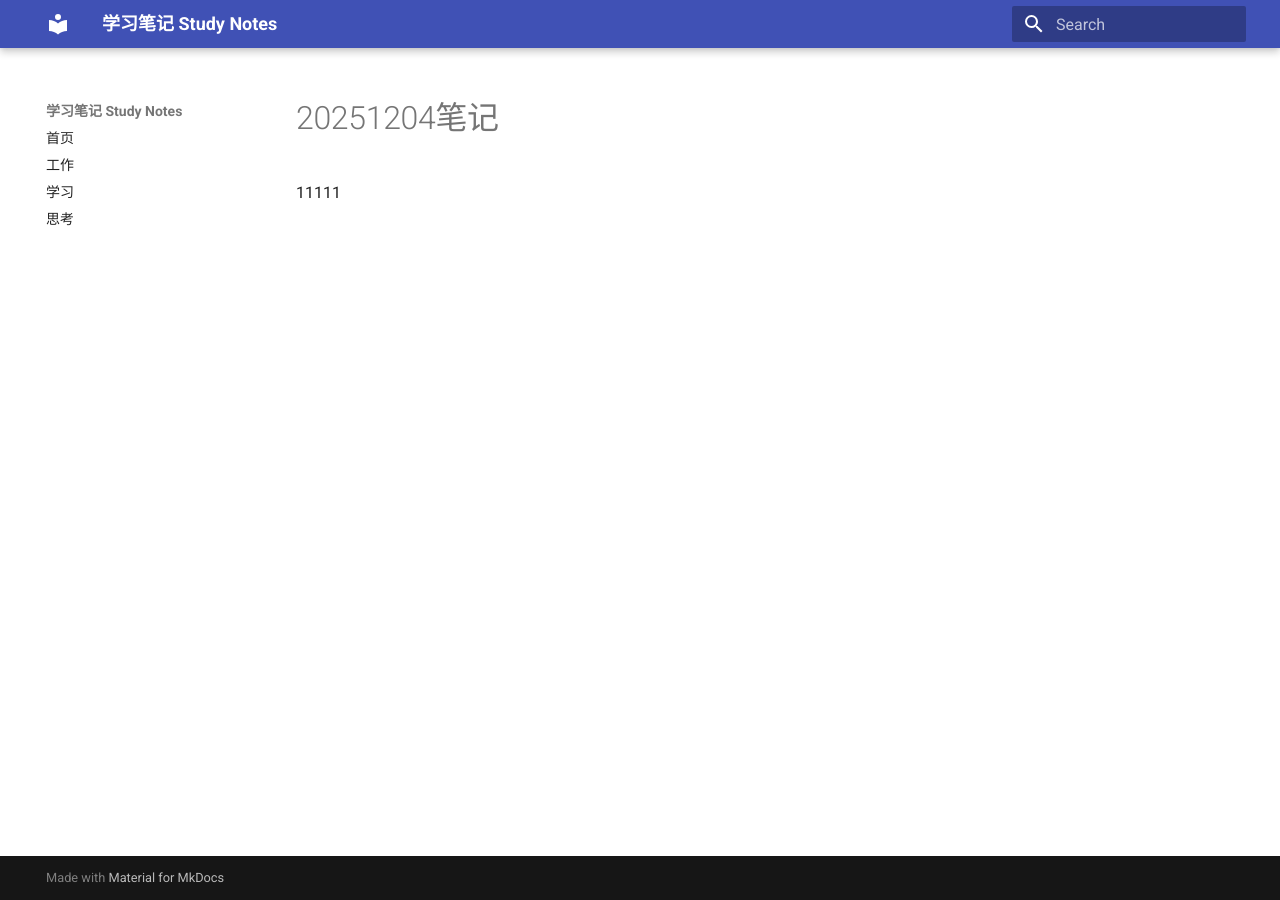
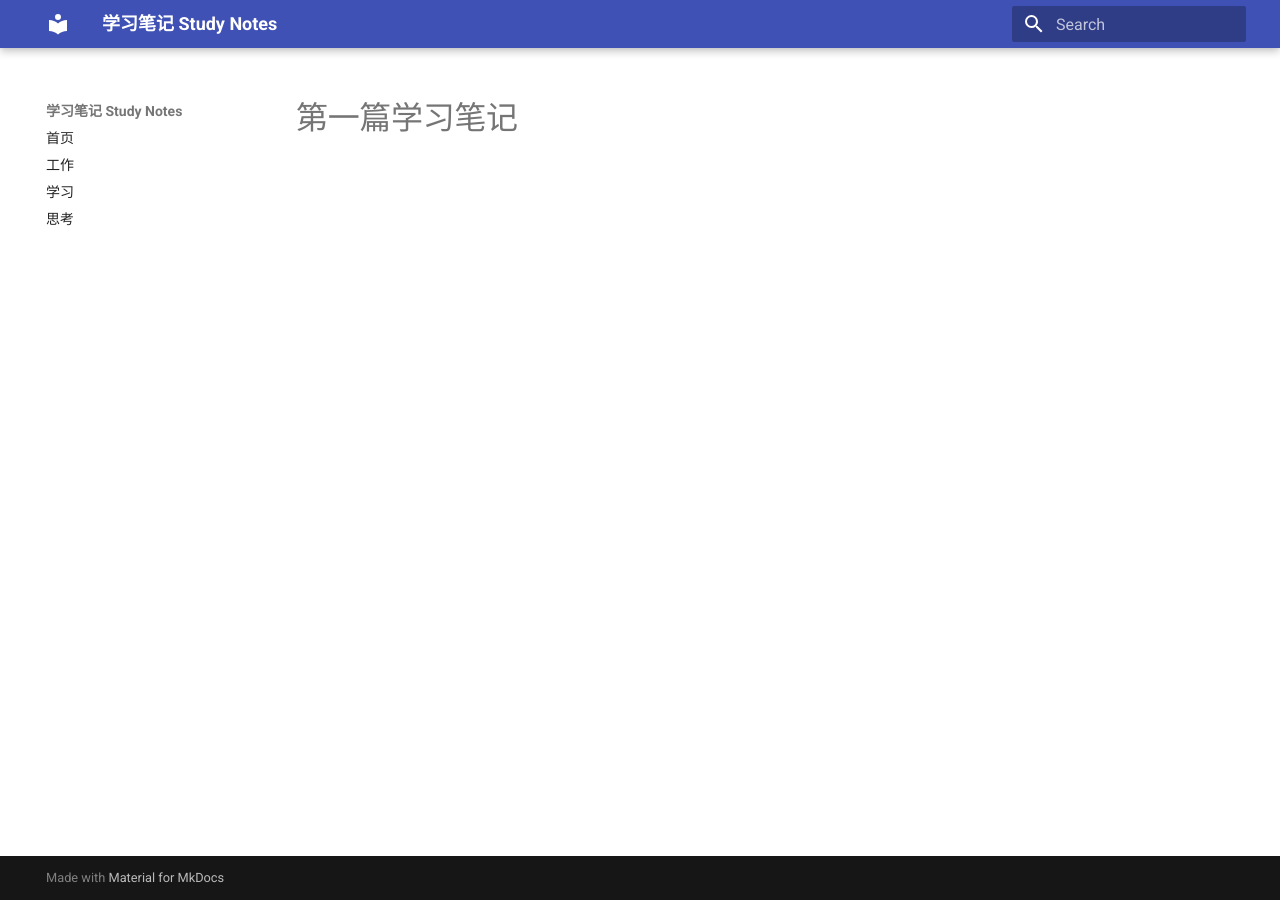
Before and after one commit to wanghao-coins/study_notes, an MkDocs documentation site: the page built from docs/学习/20251204笔记.md, in a window 1280 px wide. Built offline with MkDocs 1.6.1 and Material for MkDocs 9.7.7, drawn with Linux system fonts in a browser that asks for light colours.

Commit message:
Update 20251204笔记.md

```diff
--- a/docs/学习/20251204笔记.md
+++ b/docs/学习/20251204笔记.md
@@ -1 +1 @@
-11111
+#第一篇学习笔记
```
